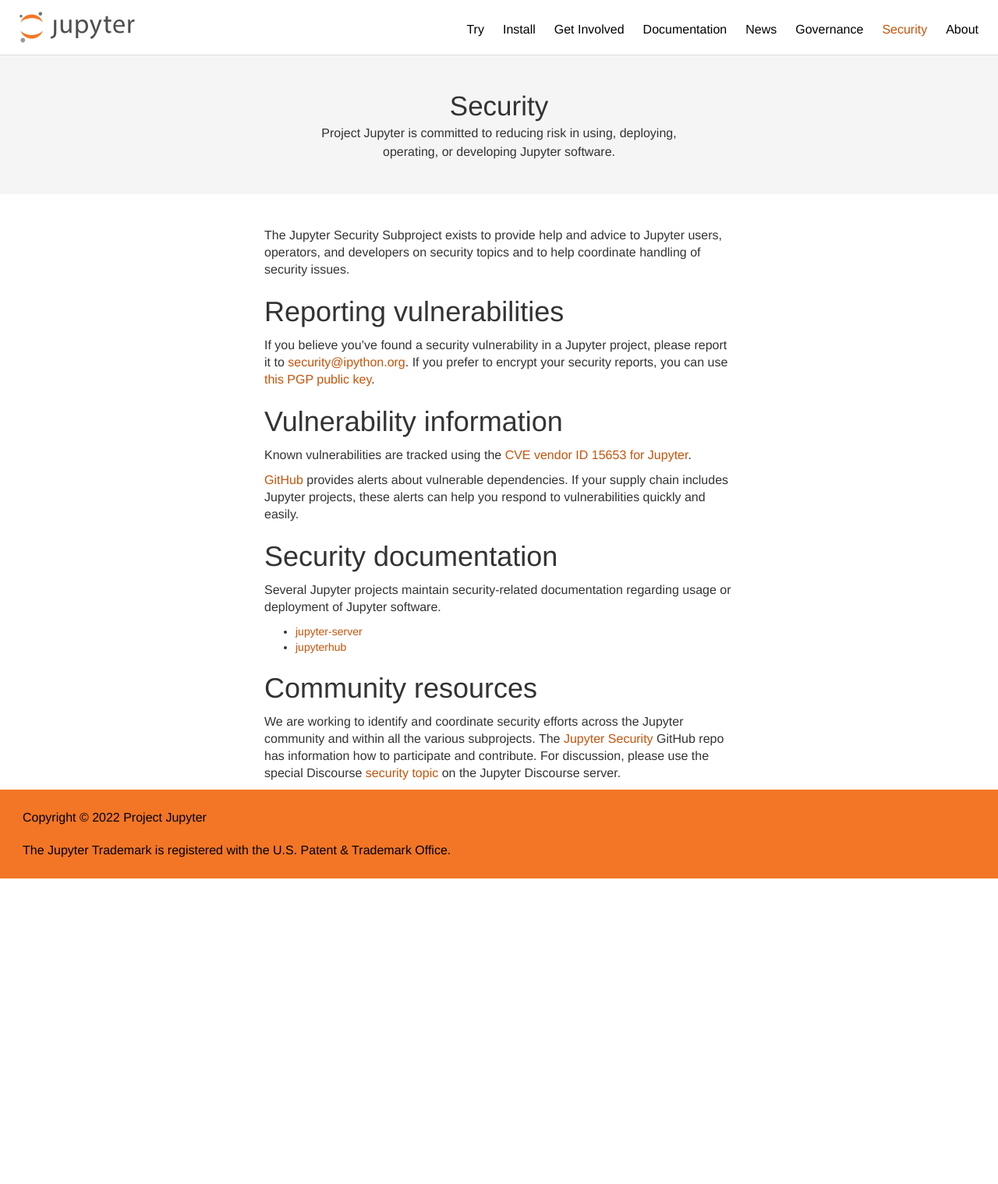
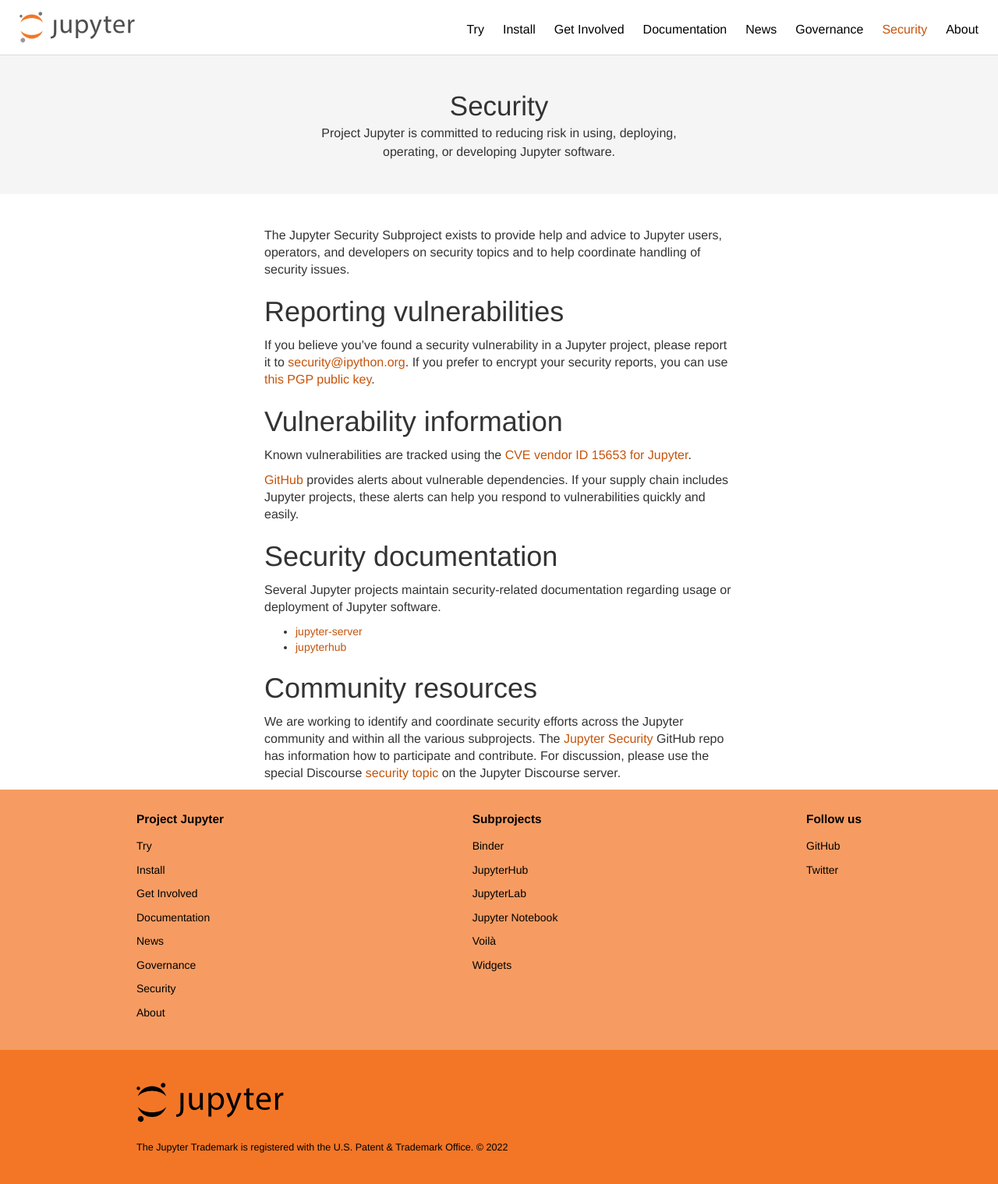
Before and after one commit to jupyter/jupyter.github.io, a Jekyll site: the page built from security.md, in a window 1280 px wide. Shown: the whole page at 78% size. Built offline with Jekyll 4.4.1, drawn with Linux system fonts in a browser that asks for light colours; before the commit the page ends 1127 px from its top, so only the background shows below that.

Commit message:
Rework the footer with link lists (#606)

```diff
--- a/_layouts/default.html
+++ b/_layouts/default.html
@@ -18,6 +18,27 @@
     url: /security
   - title: About
     url: /about
+projects:
+  - title: Binder
+    url: /binder
+  - title: JupyterHub
+    url: /hub
+  - title: JupyterLab
+    url: https://jupyterlab.readthedocs.io/
+    newpage: true
+  - title: Jupyter Notebook
+    url: https://jupyter-notebook.readthedocs.io/
+    newpage: true
+  - title: Voilà
+    url: https://voila.readthedocs.io/
+    newpage: true
+  - title: Widgets
+    url: /widgets
+social:
+  - title: GitHub
+    url: https://github.com/jupyter/
+  - title: Twitter
+    url: https://twitter.com/projectjupyter
 ---
 <!DOCTYPE html>
 <html lang="en">
@@ -83,19 +104,58 @@
     <section>
       {{ content }}
     </section>
-    <footer>
-      <div class="footer" role="navigation">
-        <div class="container">
-            <div class="navbar-text">
-                <p>
-                    Copyright © {{site.time | date: '%Y' }}  Project Jupyter
-                </p>
-                <p>
-                    The Jupyter Trademark is registered with the U.S. Patent & Trademark Office.
-                </p>
-            </div>
+    <footer class="footer">
+      <section class="linklists">
+        <div class="content content--wide">
+        <div class="footer-links">
+          <h2>Project Jupyter</h2>
+          <ul>
+            {%- for obj in layout.nav -%}
+            <li>
+                <a href="{{ obj.url }}"
+                    {%- if obj.newpage %} target="_blank" rel="noopener noreferrer" {% endif %}>
+                    {{ obj.title }}
+                </a>
+            </li>
+            {%- endfor %}
+          </ul>
+        </div>
+        <div class="footer-links">
+          <h2>Subprojects</h2>
+          <ul>
+            {%- for obj in layout.projects -%}
+            <li>
+              <a href="{{ obj.url }}"
+                  {%- if obj.newpage %} target="_blank" rel="noopener noreferrer" {% endif %}>
+                  {{ obj.title }}
+              </a>
+            </li>
+            {%- endfor %}
+          </ul>
+        </div>
+        <div class="footer-links">
+          <h2>Follow us</h2>
+          <ul>
+            {%- for obj in layout.social -%}
+            <li>
+              <a href="{{ obj.url }}"
+                  target="_blank" rel="noopener noreferrer">
+                  {{ obj.title }}
+              </a>
+            </li>
+            {%- endfor %}
+          </ul>
         </div>
       </div>
+      </section>
+      <section class="footer-text">
+        <div class="content content--wide">
+          <img src="/assets/logos/rectanglelogo-blacktext-blackbody-blackplanets.svg" width="189" height="51" alt="project jupyter logo">
+          <p>
+              The Jupyter Trademark is registered with the U.S. Patent & Trademark Office. © {{site.time | date: '%Y' }}
+          </p>
+        </div>
+      </section>
     </footer>
     <script src="/assets/js/bootstrap-native.min.js" defer></script>
   </body>
--- a/_sass/components/_footer.scss
+++ b/_sass/components/_footer.scss
@@ -1,13 +1,59 @@
 @import "settings/colors";
 
 .footer {
+  section {
+    padding: 2em;
+  }
+  .linklists {
+    background-color: lighten($orange, 12.5%);
+    .content {
+      display: flex;
+      flex-direction: row;
+      flex-wrap: wrap;
+      justify-content: space-between;
+      align-items: start;
+      @media (max-width: 767px) {
+        flex-direction: column;
+      }
+    }
+    .footer-links {
+      color: $black;
+      @media (max-width: 420px) {
+        margin-top: 2em;
+        &:first-of-type {
+          margin-top: 0;
+        }
+      }
+      h2 {
+        font-size: 1.1em;
+        font-weight: bold;
+        margin: 0 0 1em 0;
+        padding: 0;
+      }
+      ul {
+        margin: 0 0 0 0;
+        padding: 0;
+        list-style-type: none;
+        li {
+          padding: 0;
+          margin: 0 0 0.75em 0;
+          a {
+            color: $black;
+          }
+        }
+      }
+    }
+  }
+  .footer-text {
     background-color: $orange;
-    padding: 15px;
-    @media (max-width:767px) {
-        padding: 15px 0;
+    img {
+      margin: 1em 0;
+      color: $black;
     }
     p {
-        color: $black;
-        padding-top: 10px;
+      color: $black;
+      padding-top: 10px;
+      font-size: 0.9em;
     }
+  }
 }
```
Also changed, not shown: assets/logos/rectanglelogo-blacktext-blackbody-blackplanets.svg (added).
